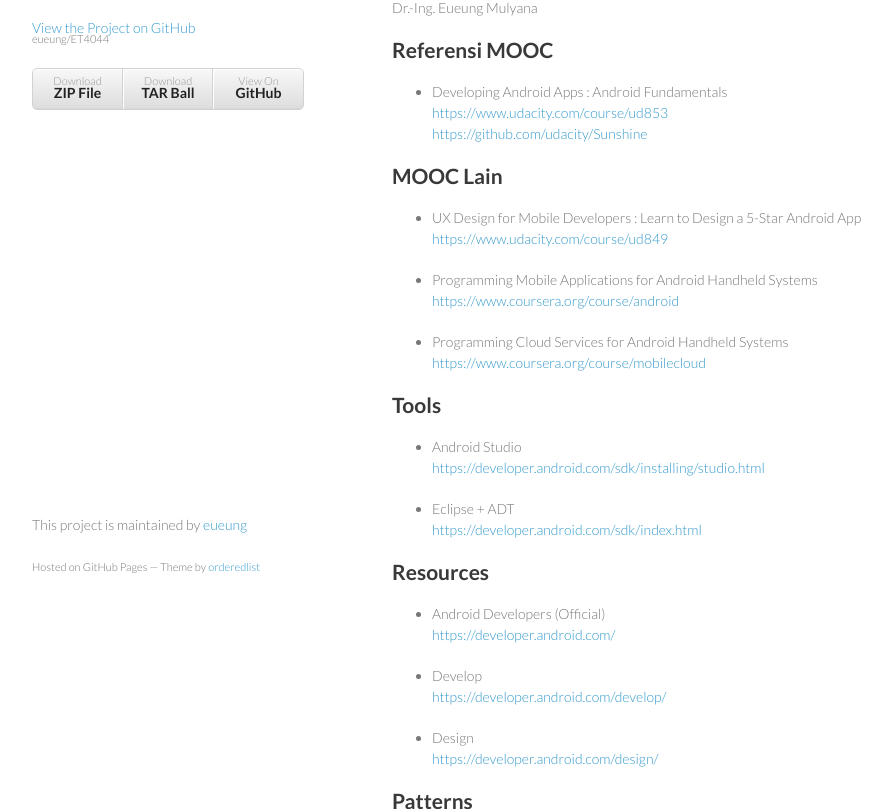
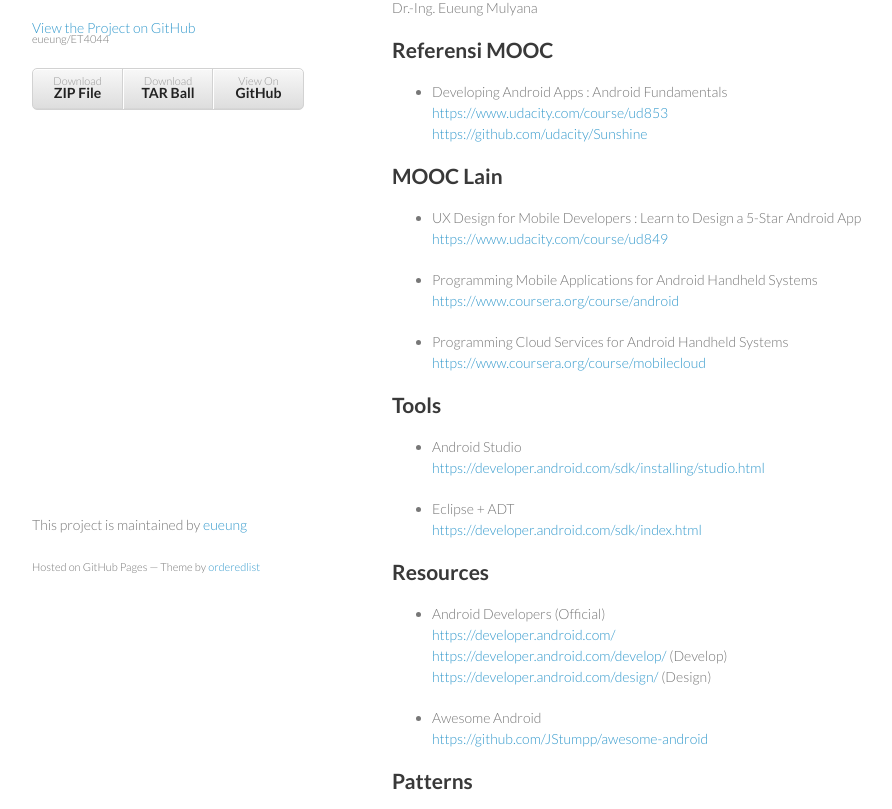
Before and after one commit to eueung/ET4044, a plain HTML site: page index.html in a window 1280 px wide. Shown: the part 154-963 px from the top of the page, without its empty margins (178-1070 px from the left). Drawn offline with Linux system fonts and the light colour scheme.

Commit message:
Create gh-pages branch via GitHub

```diff
--- a/index.html
+++ b/index.html
@@ -57,9 +57,8 @@ Dr.-Ing. Eueung Mulyana</p>
 <a name="resources" class="anchor" href="#resources"><span class="octicon octicon-link"></span></a>Resources</h2>
 
 <ul>
-<li><p>Android Developers (Official)<br><a href="https://developer.android.com/">https://developer.android.com/</a>  </p></li>
-<li><p>Develop<br><a href="https://developer.android.com/develop/">https://developer.android.com/develop/</a></p></li>
-<li><p>Design<br><a href="https://developer.android.com/design/">https://developer.android.com/design/</a></p></li>
+<li><p>Android Developers (Official)<br><a href="https://developer.android.com/">https://developer.android.com/</a><br><a href="https://developer.android.com/develop/">https://developer.android.com/develop/</a>  (Develop)<br><a href="https://developer.android.com/design/">https://developer.android.com/design/</a>  (Design)  </p></li>
+<li><p>Awesome Android<br><a href="https://github.com/JStumpp/awesome-android">https://github.com/JStumpp/awesome-android</a>  </p></li>
 </ul><h2>
 <a name="patterns" class="anchor" href="#patterns"><span class="octicon octicon-link"></span></a>Patterns</h2>
 
```
Also changed, not shown: params.json (+1 -1 lines).
